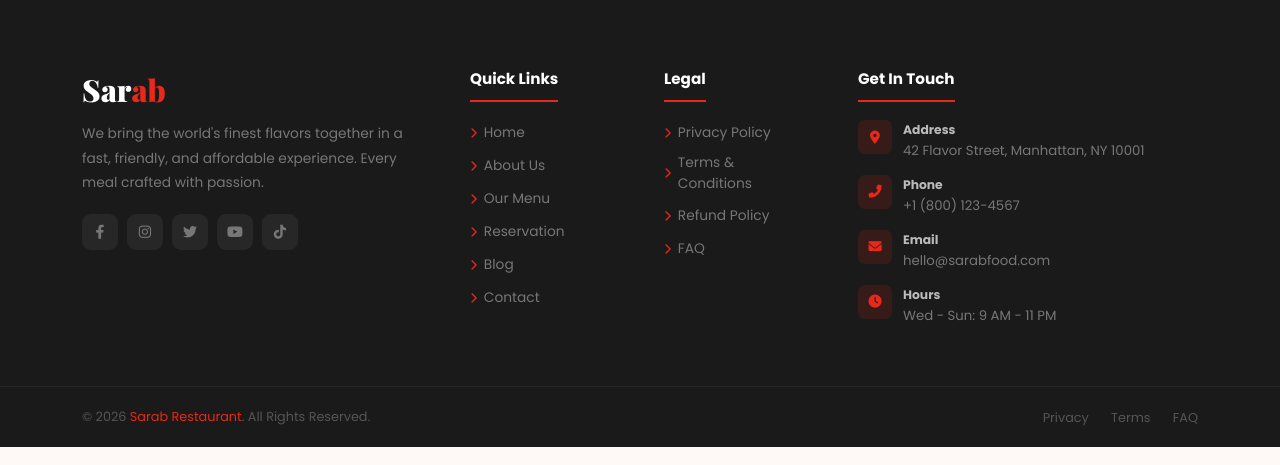
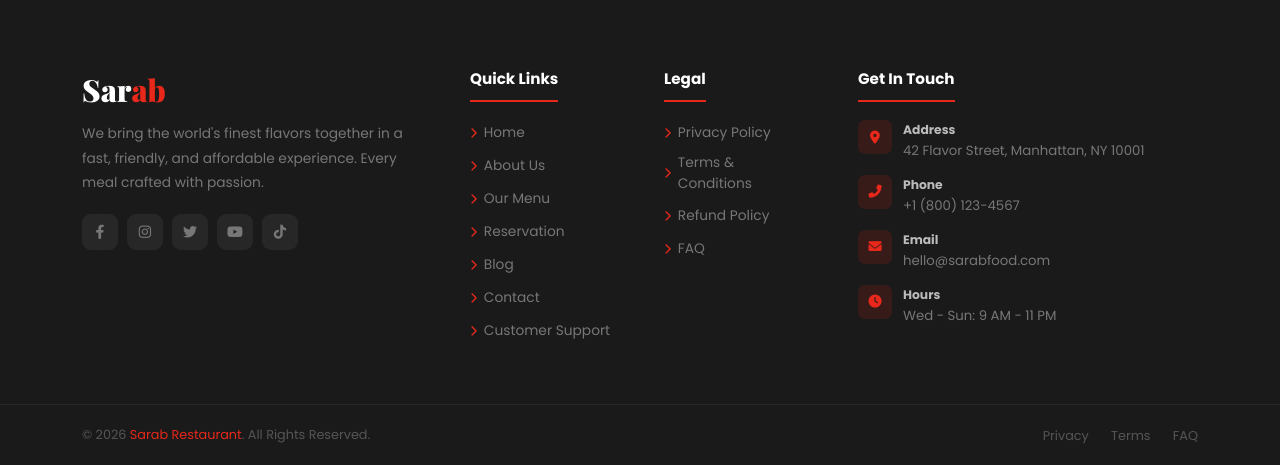
Before and after one commit to mostafamohamed521/Sarab, a Django app: page /accounts/addresses/ in a window 1280 px wide. Shown: the part 1152-1617 px from the top of the page. Run offline with Django 5.2, Linux system fonts and the light colour scheme; a user stored in the database is signed in; data comes from the database, SQL or seed files in the repository; some libraries are stand-ins or nearby versions.

Commit message:
Update base template

```diff
--- a/templates/base/base.html
+++ b/templates/base/base.html
@@ -3,7 +3,8 @@
 <html lang="en">
 <head>
   <meta charset="UTF-8">
-  <meta name="viewport" content="width=device-width, initial-scale=1">
+  <meta name="viewport" content="width=device-width, initial-scale=1, viewport-fit=cover">
+  <meta name="theme-color" content="#e8281a">
   <title>{% block title %}Sarab - Fast Food & Restaurant{% endblock %}</title>
   <link href="https://fonts.googleapis.com/css2?family=Playfair+Display:wght@400;700;900&family=Poppins:wght@300;400;500;600;700&family=Dancing+Script:wght@700&display=swap" rel="stylesheet"/>
   <link href="{% static 'css/bootstrap.min.css' %}" rel="stylesheet"/>
@@ -13,12 +14,13 @@
   <link rel="stylesheet" href="{% static 'css/magnific-popup.css' %}"/>
   <link rel="stylesheet" href="{% static 'css/style.css' %}"/>
   <link rel="stylesheet" href="{% static 'css/sarab-extra.css' %}"/>
+  <link rel="stylesheet" href="{% static 'css/responsive.css' %}"/>
   {% block extra_css %}{% endblock %}
 </head>
 <body>
 
 {% if messages %}
-<div style="position:fixed;top:80px;right:18px;z-index:99998;max-width:360px;">
+<div class="flash-wrap" style="position:fixed;top:80px;right:18px;z-index:99998;max-width:360px;">
   {% for message in messages %}
   <div class="alert alert-{% if message.tags == 'error' %}danger{% elif message.tags == 'success' %}success{% elif message.tags == 'warning' %}warning{% else %}info{% endif %} alert-dismissible shadow" style="border-radius:12px;font-size:.87rem;">
     {{ message }}<button type="button" class="btn-close btn-sm" data-bs-dismiss="alert"></button>
@@ -189,7 +191,7 @@
 </div>
 
 <!-- TOAST -->
-<div id="sarabToasts" style="position:fixed;bottom:24px;right:24px;z-index:99999;display:flex;flex-direction:column;gap:8px;"></div>
+<div id="sarabToasts" class="toast-wrap" style="position:fixed;bottom:24px;right:24px;z-index:99999;display:flex;flex-direction:column;gap:8px;"></div>
 
 {% block content %}{% endblock %}
 
@@ -217,6 +219,7 @@
           <li><a href="{% url 'make_reservation' %}"><i class="fas fa-chevron-right"></i>Reservation</a></li>
           <li><a href="{% url 'blog_list' %}"><i class="fas fa-chevron-right"></i>Blog</a></li>
           <li><a href="{% url 'contact' %}"><i class="fas fa-chevron-right"></i>Contact</a></li>
+          <li><a href="{% url 'support_page' %}"><i class="fas fa-chevron-right"></i>Customer Support</a></li>
         </ul>
       </div>
       <div class="col-sm-6 col-lg-2">
@@ -270,7 +273,7 @@ const URL_WISHLIST    = '{% url "toggle_wishlist" 0 %}'.replace('/0/','/');
 function toast(msg, type='success') {
   const c = document.getElementById('sarabToasts');
   const t = document.createElement('div');
-  t.style.cssText = 'background:var(--dark);color:#fff;padding:13px 20px;border-radius:12px;font-size:.86rem;display:flex;align-items:center;gap:10px;box-shadow:0 8px 28px rgba(0,0,0,.25);animation:toastIn .3s ease;border-left:4px solid '+(type==='success'?'#4ade80':'var(--primary)')+';min-width:240px;max-width:340px;';
+  t.style.cssText = 'background:var(--dark);color:#fff;padding:13px 20px;border-radius:12px;font-size:.86rem;display:flex;align-items:center;gap:10px;box-shadow:0 8px 28px rgba(0,0,0,.25);animation:toastIn .3s ease;border-left:4px solid '+(type==='success'?'#4ade80':'var(--primary)')+';min-width:0;max-width:min(340px,calc(100vw - 32px));';
   t.innerHTML = '<i class="fas fa-'+(type==='success'?'check-circle':'exclamation-circle')+'"></i>'+msg;
   c.appendChild(t);
   setTimeout(()=>t.remove(), 3600);
```
